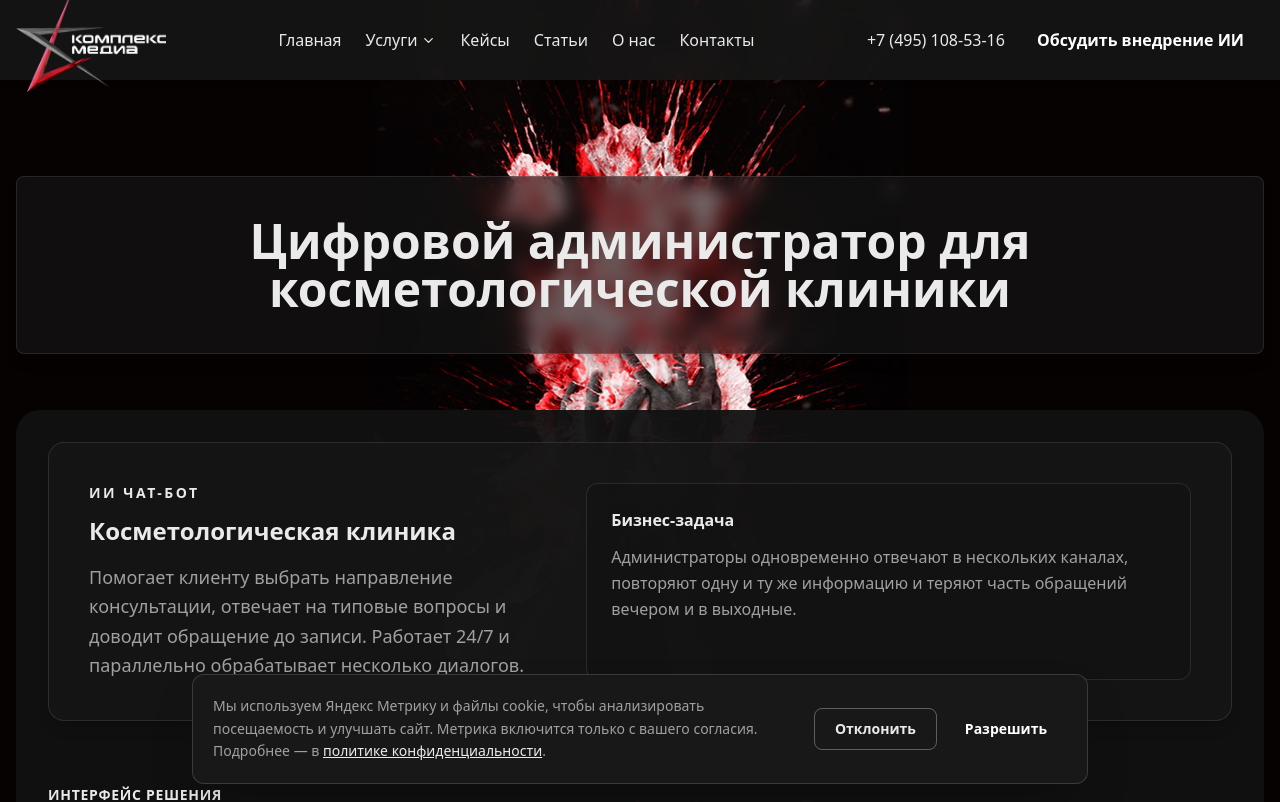
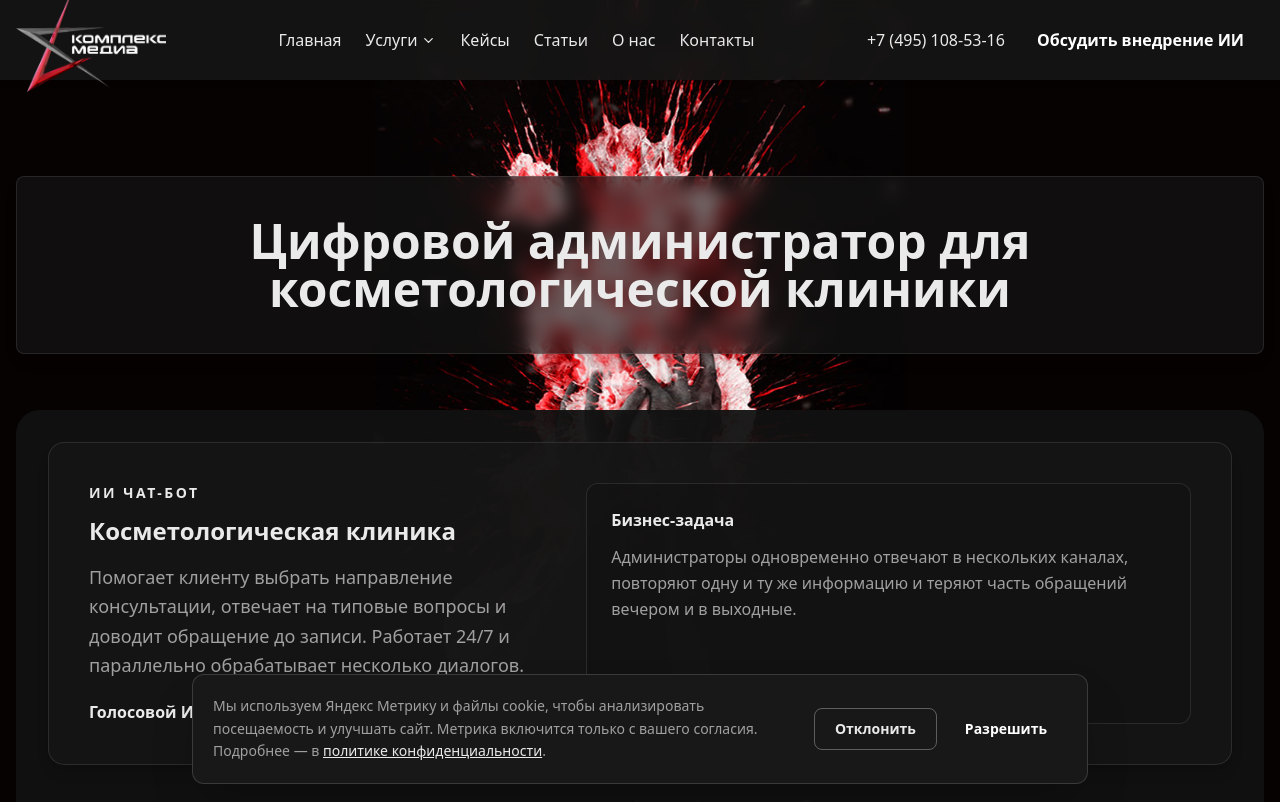
Before and after one commit to domosedoff/complexmedia, a Next.js app: page /cases/cosmetology-clinic in a window 1280 px wide. Shown: the top 802 px of the page. Built offline with nearby package versions, Linux system fonts and the light colour scheme.

Commit message:
Link clinic case to voice AI service

```diff
--- a/src/app/cases/[slug]/page.tsx
+++ b/src/app/cases/[slug]/page.tsx
@@ -78,6 +78,15 @@ export default async function CasePage({
             <p className="text-lg leading-relaxed text-text-muted">
               {item.summary}
             </p>
+            {item.slug === "cosmetology-clinic" && (
+              <Link
+                href="/services/voice-ai-consultant"
+                className="mt-5 inline-flex items-center gap-2 font-semibold text-text-light transition-colors hover:text-[--color-accent-red]"
+              >
+                Голосовой ИИ-консультант для обработки звонков
+                <ArrowRight size={18} />
+              </Link>
+            )}
           </div>
           <div className="rounded-xl border border-white/10 bg-primary-dark/50 p-6">
             <h3 className="mb-3 font-semibold text-text-light">
```
